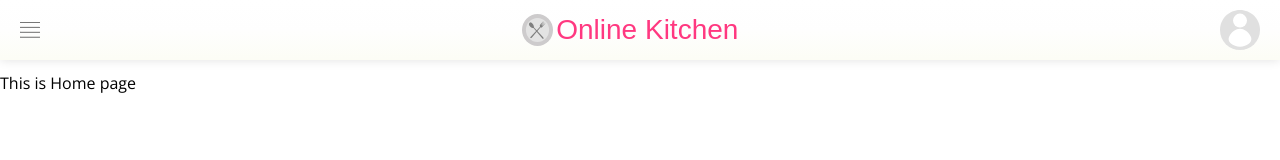
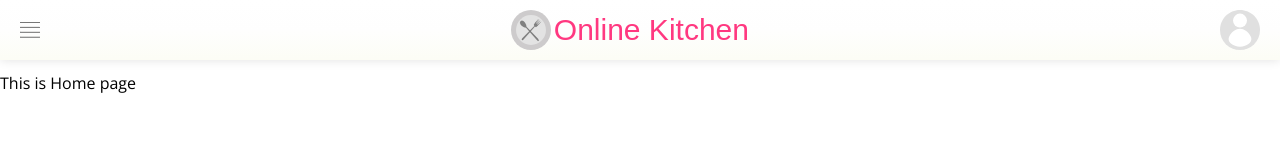
Before and after one commit to niteeshb7/niteesh-online-kitchen, a React (Create React App) app: page /about in a window 1280 px wide. Shown: the top 160 px of the page. Built offline with nearby package versions, Linux system fonts and the light colour scheme; a web font is replaced by a local one.

Commit message:
Updated header css
Signed-off-by: niteesh <niteeshb7@gmail.com>

```diff
--- a/src/components/Layout/Header/Header.module.scss
+++ b/src/components/Layout/Header/Header.module.scss
@@ -15,14 +15,14 @@
 }
 
 .Header .logo img {
-  height: 80%;
+  height: 100%;
 }
 
 .Header .logo span:first-of-type {
   font-family: bello-pro, sans-serif;
   font-weight: 400;
   font-style: normal;
-  font-size: 28px;
+  font-size: 30px;
   color: #ff3880;
   margin-left: .1em;
 }
```
